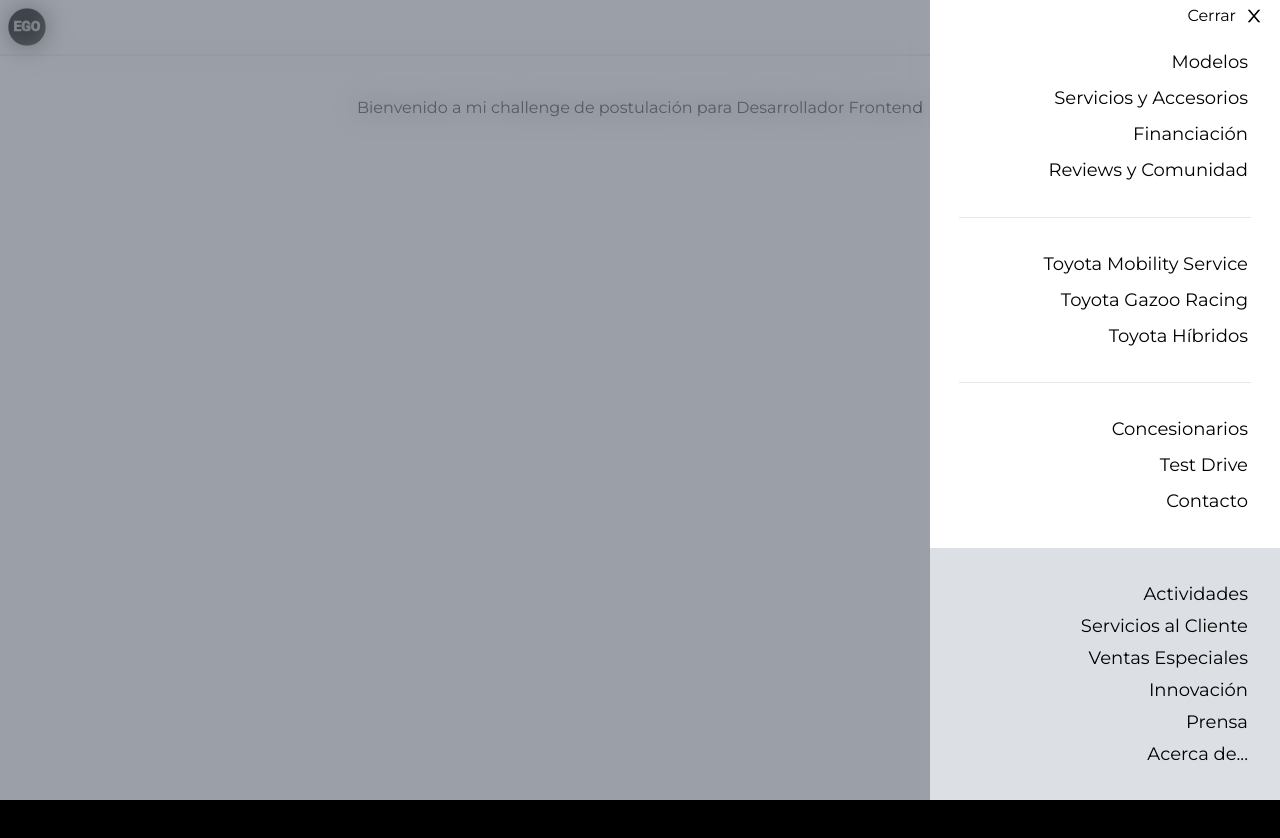
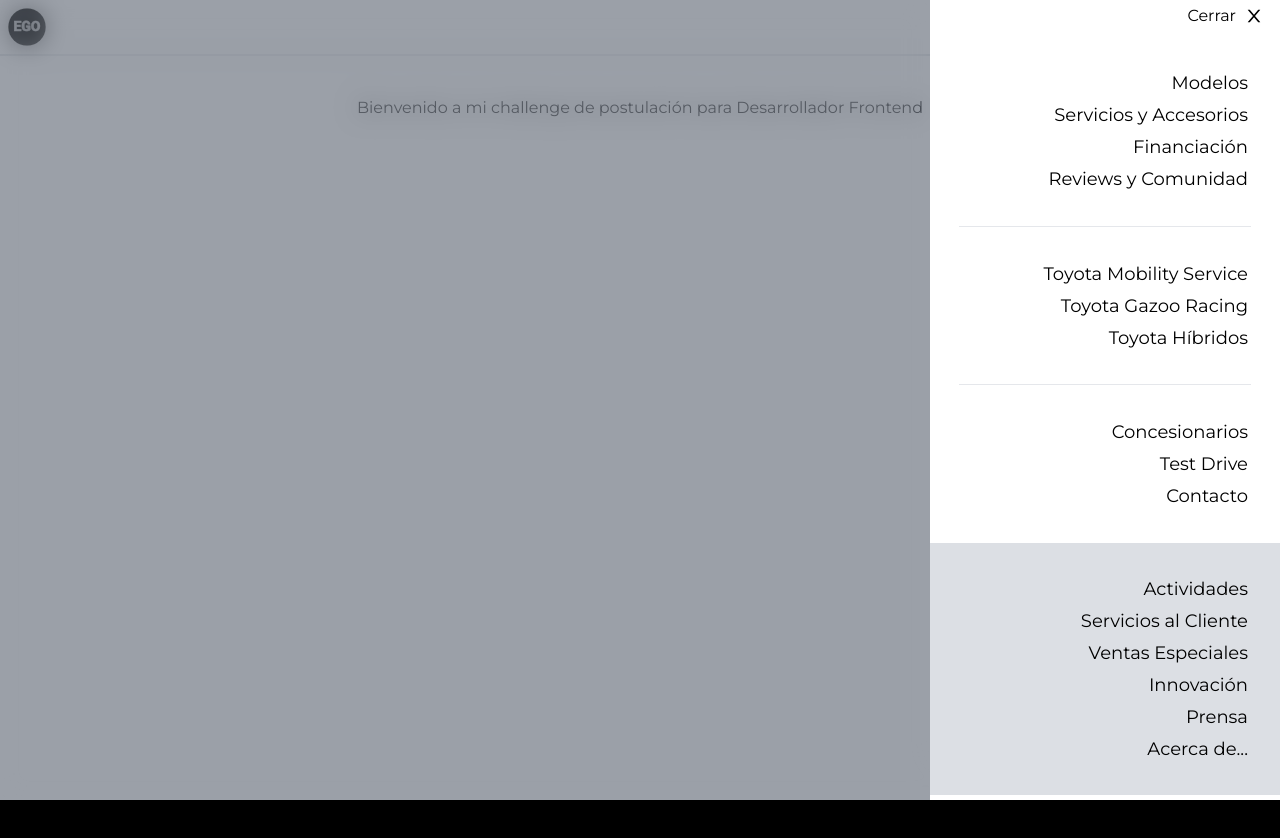
Before and after one commit to SantiagoJavierRubio/ego-challenge-FE, a Next.js app: page / in a window 1280 px wide. Both pictures are taken after a click on the button 1250 px from the left and 30 px from the top of the page. Built offline with nearby package versions, Linux system fonts and the light colour scheme.

Commit message:
more minor style tweaks

```diff
--- a/components/Nav/Menu.tsx
+++ b/components/Nav/Menu.tsx
@@ -48,24 +48,24 @@ export const Menu: FC = () => {
           </button>
         </div>
         <div
-          className={`flex min-h-full origin-right flex-col justify-evenly gap-2 text-right text-lg ${
+          className={`flex min-h-full origin-right flex-col justify-evenly gap-1 pt-4 text-right text-lg ${
             open ? 'scale-x-100 opacity-100' : 'scale-x-0 opacity-0'
           } transition-opacity delay-100 ease-in-out`}
         >
-          <div className="flex flex-col justify-start gap-2 pr-8">
+          <div className="flex flex-col justify-start gap-1 pr-8">
             <MenuLink url="/modelos" text="Modelos" />
             <MenuLink url="/servicios" text="Servicios y Accesorios" />
             <MenuLink url="/financiacion" text="Financiación" />
             <MenuLink url="/reviews" text="Reviews y Comunidad" />
           </div>
           <hr className="w-5/6 self-center" />
-          <div className="flex flex-col justify-start gap-2 pr-8">
+          <div className="flex flex-col justify-start gap-1 pr-8">
             <MenuLink url="/mobility" text="Toyota Mobility Service" />
             <MenuLink url="/gazoo" text="Toyota Gazoo Racing" />
             <MenuLink url="/hibridos" text="Toyota Híbridos" />
           </div>
           <hr className="w-5/6 self-center" />
-          <div className="flex flex-col justify-start gap-2 pr-8">
+          <div className="flex flex-col justify-start gap-1 pr-8">
             <MenuLink url="/concesionarios" text="Concesionarios" />
             <MenuLink url="/testdrive" text="Test Drive" />
             <MenuLink url="/contacto" text="Contacto" />
```
